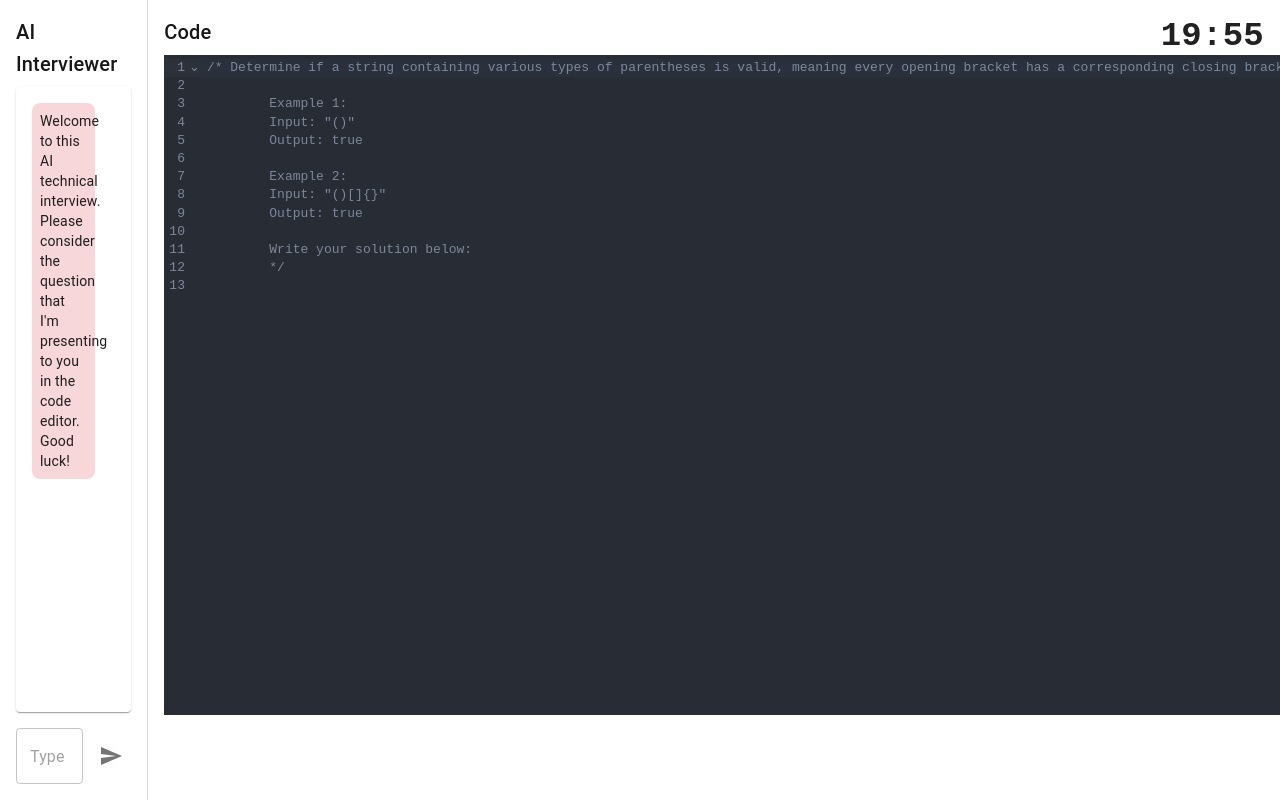
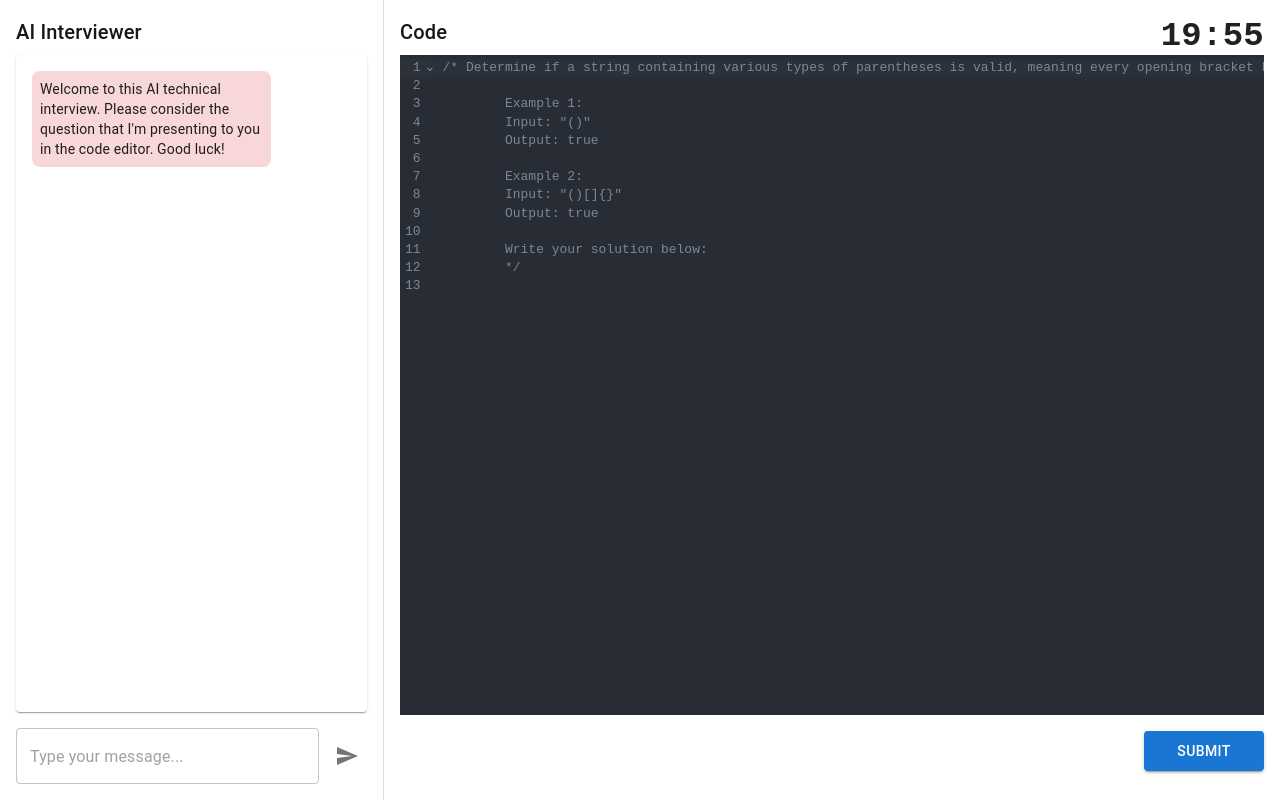
Before and after one commit to gabrielchuv/ai-interviewer, a Next.js app: page /interview in a window 1280 px wide. Built offline with nearby package versions, Linux system fonts and the light colour scheme.

Commit message:
Modify widths of ChantWindow and CodeEditor

```diff
--- a/app/components/ChatWindow.tsx
+++ b/app/components/ChatWindow.tsx
@@ -17,7 +17,7 @@ interface ChatWindowProps {
 export function ChatWindow({ conversation, input, setInput, handleSubmit }: ChatWindowProps) {
   return (
     <Box sx={{
-      flex: 1,
+      width: '30%',
       borderRight: '1px solid #ddd',
       padding: 2,
       height: '100vh',
--- a/app/components/CodeEditor.tsx
+++ b/app/components/CodeEditor.tsx
@@ -20,7 +20,7 @@ export function CodeEditor() {
   return (
     <Box
       sx={{
-        flex: 2,
+        width: '70%',
         padding: 2,
         display: 'flex',
         flexDirection: 'column',
```
